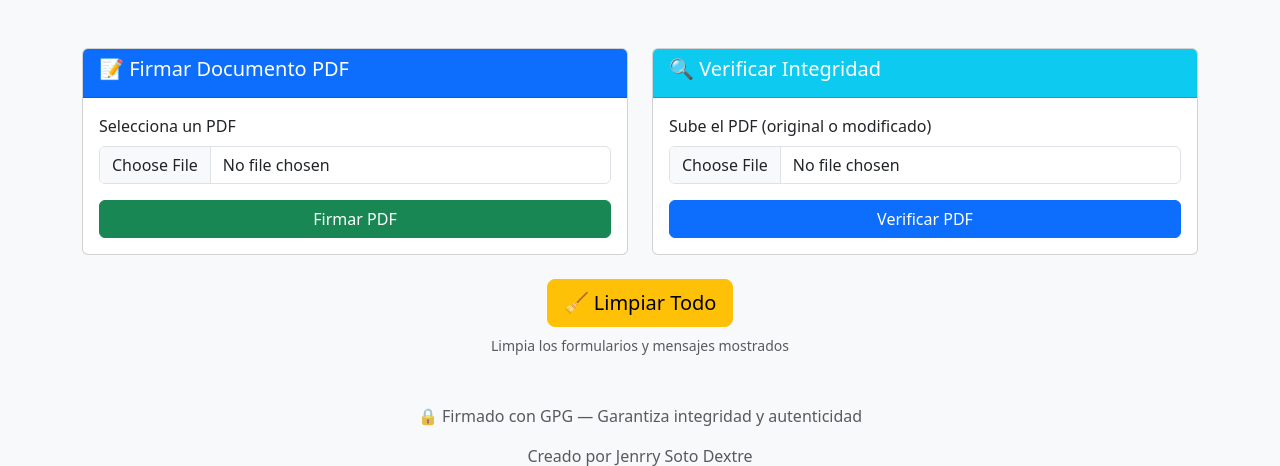
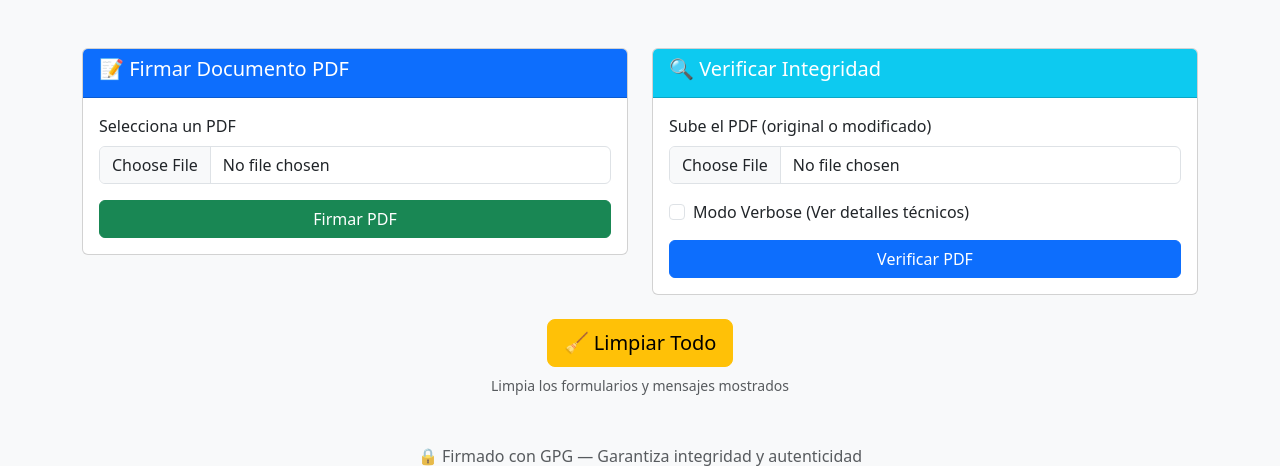
Before and after one commit to jenrrysd/pdf-gpg-signer, a Flask app: page / in a window 1280 px wide. Shown: the part 152-618 px from the top of the page. Run offline with Flask 3, Linux system fonts and the light colour scheme.

Commit message:
se agrego verbose

```diff
--- a/app.py
+++ b/app.py
@@ -197,6 +197,41 @@ def verificar_pdf():
 
         os.unlink(ruta_temporal)
 
+        # 🛠️ Datos Verbose
+        detalles_verbose = {}
+        if request.form.get('verbose'):
+            detalles_verbose = {
+                'Fingerprint': getattr(verificacion, 'fingerprint', 'N/A'),
+                'Key ID': getattr(verificacion, 'key_id', 'N/A'),
+                'Pubkey Fingerprint': getattr(verificacion, 'pubkey_fingerprint', 'N/A'),
+                'Timestamp': getattr(verificacion, 'sig_timestamp', 'N/A'),
+                'Creation Date': datetime.datetime.fromtimestamp(int(verificacion.sig_timestamp)).strftime("%Y-%m-%d %H:%M:%S") if getattr(verificacion, 'sig_timestamp') else 'N/A',
+                'Trust Level': getattr(verificacion, 'trust_text', 'N/A'),
+                'Username': getattr(verificacion, 'username', 'N/A'),
+                'Status': getattr(verificacion, 'status', 'N/A'),
+            }
+
+            # Intentar obtener expiración de la clave si la firma no tiene
+            expire_timestamp = getattr(verificacion, 'expire_timestamp', '0')
+            key_expiration = 'Nunca'
+
+            if str(expire_timestamp) != '0':
+                 key_expiration = datetime.datetime.fromtimestamp(float(expire_timestamp)).strftime("%Y-%m-%d %H:%M:%S")
+            else:
+                # Buscar la clave para ver su expiración real
+                try:
+                    fp = getattr(verificacion, 'pubkey_fingerprint', None) or getattr(verificacion, 'fingerprint', None)
+                    if fp:
+                        keys = gpg.list_keys(keys=[fp])
+                        if keys:
+                            key_expires = keys[0].get('expires')
+                            if key_expires:
+                                key_expiration = datetime.datetime.fromtimestamp(float(key_expires)).strftime("%Y-%m-%d %H:%M:%S")
+                except:
+                    pass
+
+            detalles_verbose['Key/Sig Expiration'] = key_expiration
+
         if verificacion and verificacion.valid:
             fecha = datetime.datetime.fromtimestamp(
                 int(verificacion.sig_timestamp))
@@ -209,7 +244,8 @@ def verificar_pdf():
                 tamanio_documento=f"{tamanio_kb:.2f} KB",
                 hash_documento=hash_subido,
                 firmante=verificacion.username if hasattr(
-                    verificacion, 'username') else 'GPG Key'
+                    verificacion, 'username') else 'GPG Key',
+                detalles_verbose=detalles_verbose
             )
         else:
             fecha_ref = "desconocida"
@@ -226,7 +262,8 @@ def verificar_pdf():
                 fecha_firma=fecha_ref,
                 nombre_documento=nombre,
                 tamanio_documento=f"{tamanio_kb:.2f} KB",
-                hash_documento=hash_subido
+                hash_documento=hash_subido,
+                detalles_verbose=detalles_verbose
             )
 
     except Exception as e:
--- a/templates/index.html
+++ b/templates/index.html
@@ -58,6 +58,11 @@
                                 <label for="fileVerify" class="form-label">Sube el PDF (original o modificado)</label>
                                 <input type="file" class="form-control" id="fileVerify" name="file" accept=".pdf"
                                     required>
+                            </div>
+                            <div class="mb-3 form-check">
+                                <input type="checkbox" class="form-check-input" id="verboseCheck" name="verbose">
+                                <label class="form-check-label" for="verboseCheck">Modo Verbose (Ver detalles
+                                    técnicos)</label>
                             </div>
                             <button type="submit" class="btn btn-primary w-100">Verificar PDF</button>
                         </form>
@@ -128,7 +133,8 @@
             {% elif status == 'incorrect' %}
             <div class="alert alert-danger" role="alert">
                 <h4 class="alert-heading">❌ Firma INCORRECTA</h4>
-                <p>No se encontró una firma válida para este documento. El documento no está firmado o la firma no corresponde.</p>
+                <p>No se encontró una firma válida para este documento. El documento no está firmado o la firma no
+                    corresponde.</p>
                 <hr>
                 <div class="row">
                     <div class="col-md-6">
@@ -141,6 +147,28 @@
                 </div>
             </div>
             {% endif %}
+
+            <!-- 🛠️ Detalles Verbose -->
+            {% if detalles_verbose %}
+            <div class="card mt-3">
+                <div class="card-header bg-secondary text-white">
+                    <h6 class="mb-0">🛠️ Detalles Técnicos de la Firma (Verbose)</h6>
+                </div>
+                <div class="card-body">
+                    <table class="table table-sm table-bordered">
+                        <tbody>
+                            {% for key, value in detalles_verbose.items() %}
+                            <tr>
+                                <th scope="row" class="w-25">{{ key }}</th>
+                                <td class="text-break">{{ value }}</td>
+                            </tr>
+                            {% endfor %}
+                        </tbody>
+                    </table>
+                </div>
+            </div>
+            {% endif %}
+
         </div>
         {% endif %}
 
```
